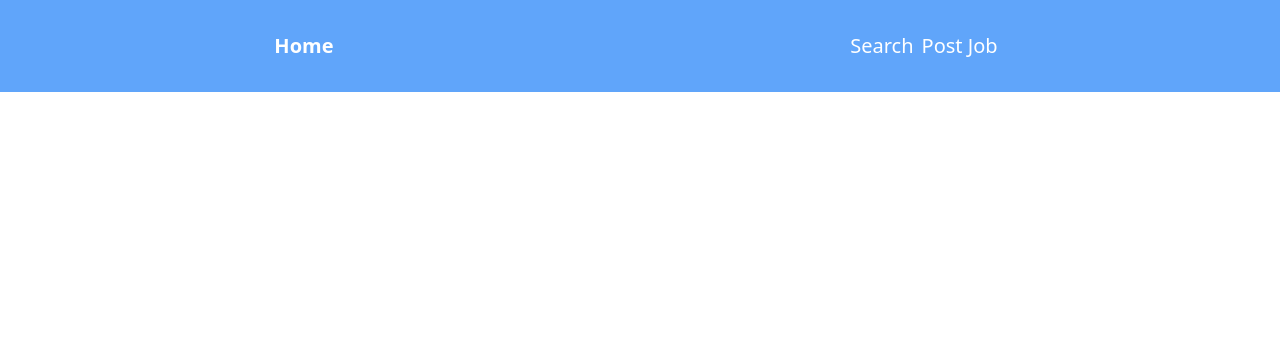
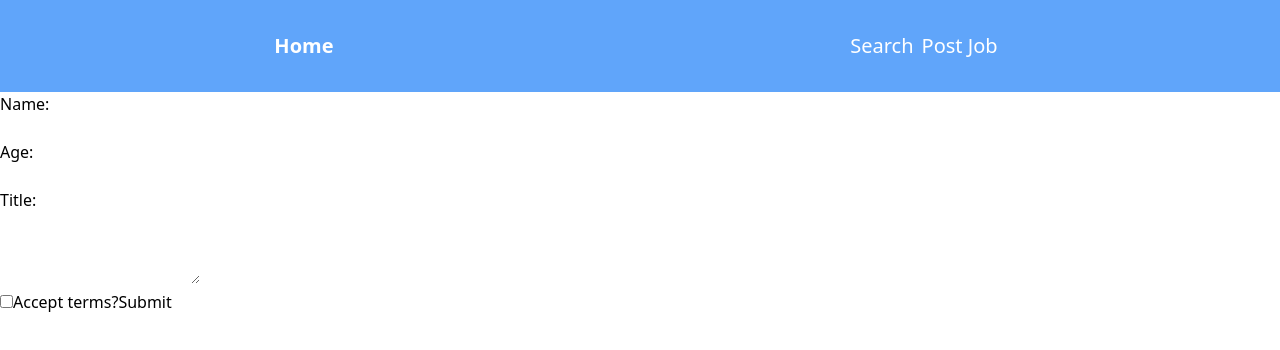
Before and after one commit to devmunro/helper-project, a React (Create React App) app: page /account/post-help in a window 1280 px wide. Shown: the top 350 px of the page. Built offline with nearby package versions, Linux system fonts and the light colour scheme; no server answers.

Commit message:
(shafi)_send_data_database

```diff
--- a/src/App.js
+++ b/src/App.js
@@ -6,6 +6,8 @@ import { Routes, Route } from "react-router-dom";
 import { AuthContextProvider } from "./context/AuthContext";
 import ProtectedRoute from "./components/ProtectedRoute";
 import NavBar from "./components/NavBar/navBar";
+import SearchHelp from "./components/Search_help";
+import PostHelp from "./components/Post_help";
 
 const App = () => {
   return (
@@ -18,16 +20,24 @@ const App = () => {
 
           <Route path="/signup" element={<Signup />} />
 
+          <Route path="/account">
             <Route
-            path="/account"
+               index
                element={
                   <ProtectedRoute>
                     <Account />
                   </ProtectedRoute>
-            }
+               }/>
+             <Route
+                path="post-help"
+                element={<PostHelp/>}
              />
 
-
+              <Route
+                path="search-help"
+                element={<SearchHelp/>}
+             />
+          </Route>
         </Routes>
       </AuthContextProvider>
     </div>
--- a/src/components/Account.js
+++ b/src/components/Account.js
@@ -1,6 +1,7 @@
 import React from 'react';
 import { useNavigate } from 'react-router-dom';
 import { UserAuth } from '../context/AuthContext';
+import { Link } from 'react-router-dom';
 
 const Account=()=>{
    const {user,logout}=UserAuth();
@@ -20,7 +21,17 @@ const Account=()=>{
       <div className='relative max-w-[600px] mx-auto my-16 p4'>
          <h1 className="text 2xl font-bold py-4">Dashboard</h1>
          <p>You are log in as: {user && user.email}</p>
+         <p>Your profile photo:</p>
+         {
+            user.photoURL?
+            <img src={user.photoURL} alt="profile"/>:
+            <div className='border border-black rounded-full w-5 flex content-center'>{user.email.slice(0,1)}</div>
+         }
          <button onClick={handleLogout} className='border px-6 py-2 my-4 absolute top-0 right-0 h-16 w-40 '>Log out</button>
+         <div className='flex justify-between w-full mt-10'>
+            <Link className='border-solid border border-black p-2 rounded-lg text-white bg-blue-600 hover:bg-green-600' to="/account/post-help">Post help</Link>
+            <Link className='border-solid border border-black p-2 rounded-lg text-white bg-blue-600 hover:bg-green-600' to="/account/search-help">Search help</Link>
+         </div>
       </div>
    )
 }
--- /dev/null
+++ b/src/components/Post_help.js
@@ -0,0 +1,86 @@
+import React,{useState} from "react";
+import { collection,addDoc,serverTimestamp } from "firebase/firestore";
+import { db } from "../firebase";
+import { UserAuth } from "../context/AuthContext";
+
+const PostHelp=()=>{
+   const {user}=UserAuth();
+   const [data,setData]=useState({
+      name:'',
+      age:'',
+      title:'',
+      message:'',
+      acceptTerms:false,
+   })
+
+   const handleSubmit=async (e)=>{
+      e.preventDefault();
+      console.log(data);
+      const collectionRef=collection(db,'users');
+      await addDoc(collectionRef,{
+         ...data,
+/*          timeStamp:serverTimestamp,
+         user:user.uid,
+         userName:user.displayName, */
+      })
+   }
+
+   const handleChange=(e)=>{
+      const {type,name,checked,value}=e.target;
+      setData(preVal=>{
+         return {
+            ...preVal,
+            [name]:type==='checkbox'?checked:value,
+         }
+      })
+   }
+   return (
+      <form onSubmit={handleSubmit}>
+         <label htmlFor="name">Name:</label><br/>
+         <input
+            type="text"
+            name="name"
+            id="name"
+            onChange={handleChange}
+            value={data.name}
+         /><br/>
+
+         <label htmlFor="age">Age:</label><br/>
+         <input
+            type="text"
+            name="age"
+            id="age"
+            onChange={handleChange}
+            value={data.age}
+         /><br/>
+
+         <label htmlFor="title">Title:</label><br/>
+            <input
+            type="text"
+            name="title"
+            id="title"
+            onChange={handleChange}
+            value={data.title}
+         /><br/>
+
+         <textarea
+            name="message"
+            onChange={handleChange}
+            value={data.message}
+         /><br/>
+
+         <input
+            type="checkbox"
+            id="terms"
+            name="acceptTerms"
+            onChange={handleChange}
+            checked={data.acceptTerms}
+         />
+         <label htmlFor="terms">Accept terms?</label>
+
+         <button type="submit">Submit</button>
+      </form>
+   )
+}
+
+export default PostHelp;
--- /dev/null
+++ b/src/components/Search_help.js
@@ -0,0 +1,11 @@
+import React from "react";
+
+const SearchHelp=()=>{
+   return (
+      <div>
+         Search_help
+      </div>
+   )
+}
+
+export default SearchHelp;
--- a/src/components/Signup.js
+++ b/src/components/Signup.js
@@ -7,7 +7,7 @@ const Signup = () => {
   const [password, setPassword] = useState("");
   const [error, setError] = useState("");
 
-  const { createUser } = UserAuth();
+  const { createUser} = UserAuth();
   const navigate = useNavigate();
 
   const handleSubmit = async (e) => {
--- a/src/context/AuthContext.js
+++ b/src/context/AuthContext.js
@@ -25,7 +25,7 @@ export const AuthContextProvider=({children})=>{
    useEffect(()=>{
       const unsubscribe=onAuthStateChanged(auth,(currentUser)=>{
          setUser(currentUser);
-         //console.log(currentUser);
+         console.log(currentUser);
       })
       return ()=>{
          unsubscribe();
--- a/src/firebase.js
+++ b/src/firebase.js
@@ -1,6 +1,7 @@
 // Import the functions you need from the SDKs you need
 import { initializeApp } from "firebase/app";
 import { getAuth } from "firebase/auth";
+import { getFirestore } from "firebase/firestore";
 // TODO: Add SDKs for Firebase products that you want to use
 // https://firebase.google.com/docs/web/setup#available-libraries
 
@@ -17,4 +18,5 @@ const firebaseConfig = {
 // Initialize Firebase
 const app = initializeApp(firebaseConfig);
 export const auth = getAuth(app);
+export const db=getFirestore(app);
 export default app;
```
Also changed, not shown: 1 other file (tests, documents, lock files or other folders). Lines whose indentation alone changed are shown as unchanged.
